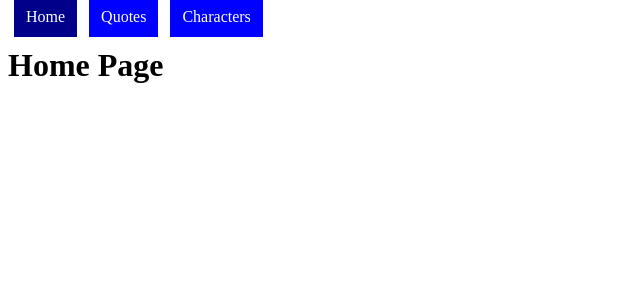
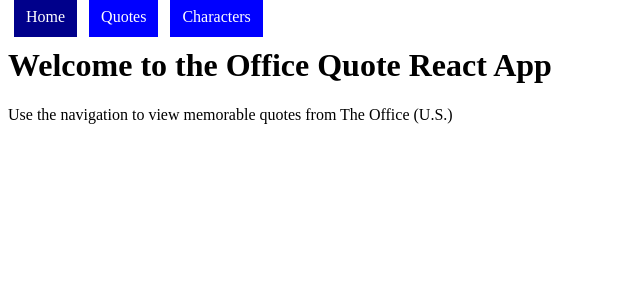
Before and after one commit to emhopkins/react-portfolio-project, a React (Create React App) app in the folder client/: page / in a window 1280 px wide. Shown: the top 300 px of the page, without its empty margins (0-640 px from the left). Built offline with nearby package versions, Linux system fonts and the light colour scheme; no server answers.

Commit message:
cleaning up some displays

```diff
--- a/client/src/components/Home.js
+++ b/client/src/components/Home.js
@@ -3,7 +3,8 @@
 const Home = () => {
   return (
     <div>
-      <h1>Home Page</h1>
+      <h1>Welcome to the Office Quote React App</h1>
+      <p>Use the navigation to view memorable quotes from The Office (U.S.)</p>
     </div>
   );
 };
--- a/client/src/components/Quotes.js
+++ b/client/src/components/Quotes.js
@@ -5,7 +5,7 @@
     <div>
     	<h1>Quotes Page</h1>
         	{props.quotes.map((quote, index) => {
-        		return <div key={index}>{quote.text}</div> })}
+        		return <div key={index}>{quote.text} - {quote.character.name}</div> })}
     </div>
   );
 };
```
